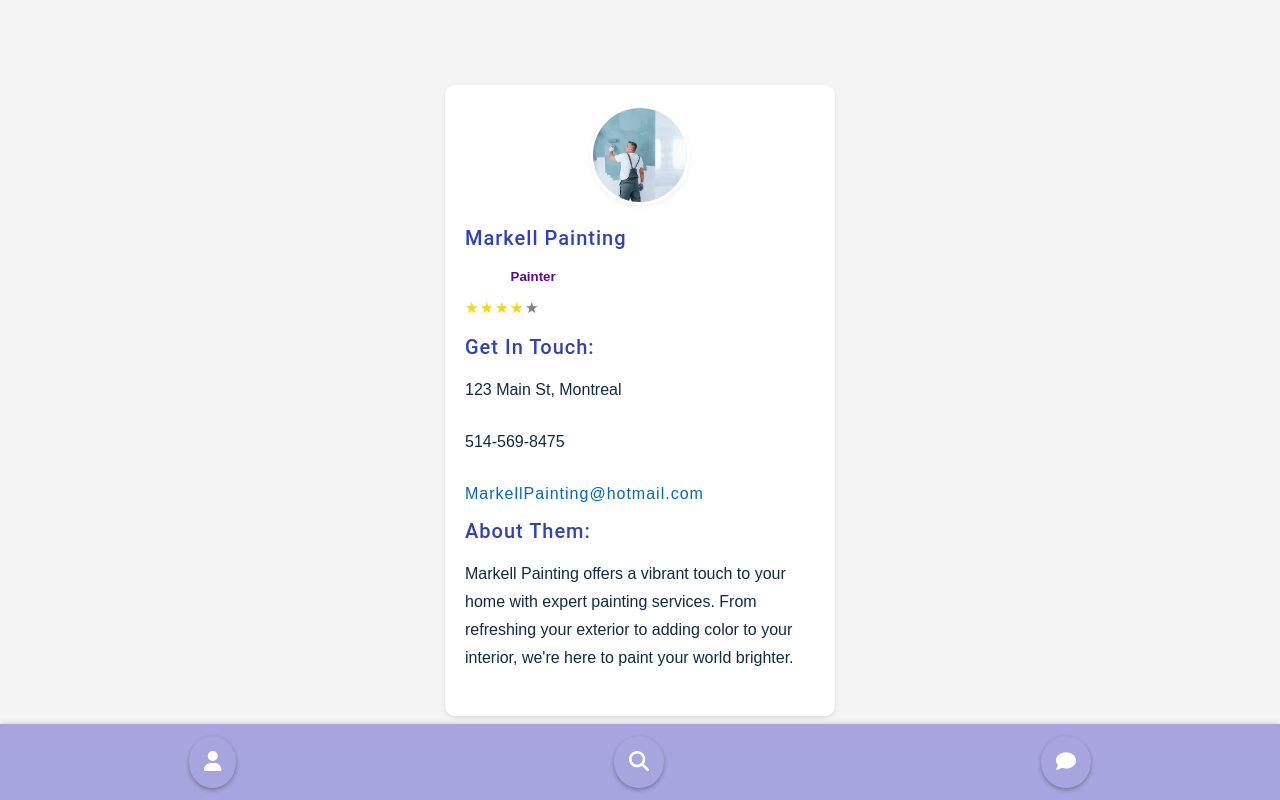
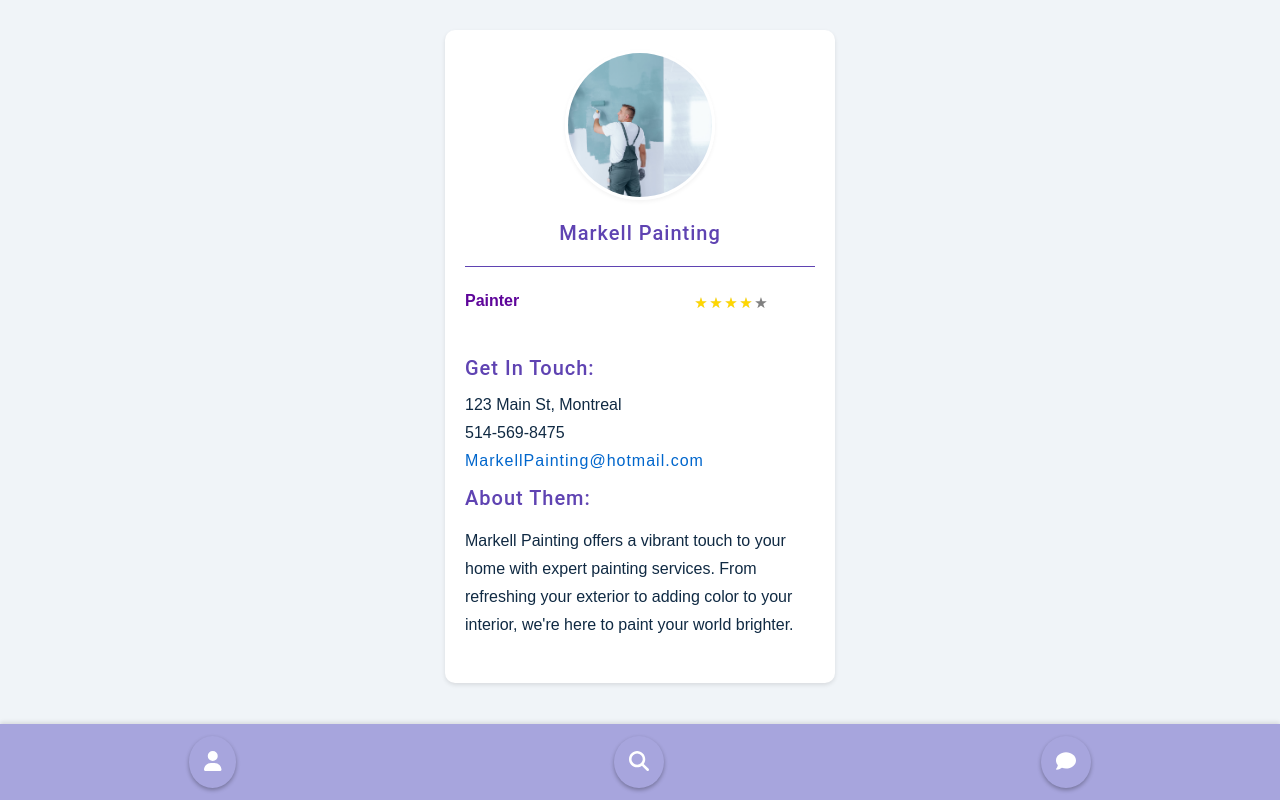
Before and after one commit to laurenrigante/Hire-Me, a React (Create React App) app in the folder hire-me/: page /freelancer/1 in a window 1280 px wide. Built offline with nearby package versions, Linux system fonts and the light colour scheme.

Commit message:
freelancerdetails css update

```diff
--- a/hire-me/src/pages/FreelancerDetails.jsx
+++ b/hire-me/src/pages/FreelancerDetails.jsx
@@ -179,29 +179,37 @@ const FreelancerDetails = () => {
           />
           <div>
             <div className="freelancer-header">
-              <h2>{freelancer.businessName}</h2>
-              <button
+              <h2 className="header1">{freelancer.businessName}</h2>
+              <hr class="horizontal-line"></hr>
+              <div className="label-holder">
+              <div
                 className={`filter-button-${freelancer.freelanceType.toLowerCase()} label`}
+                style={{ textAlign: 'left', padding:"0px" }}
               >
                 {freelancer.freelanceType}
-              </button>
-              <div className="star-rating">
+              </div>
+
+              <div className="star-rating" >
                 {[...Array(5)].map((_, i) => (
                   <span
                     key={i}
                     className={i < freelancer.rating ? "star filled" : "star"}
+
                   >
                     ★
                   </span>
                 ))}
               </div>
-              <h2>Get in touch:</h2> {/* This is the new heading */}
-              <p>{freelancer.Address}</p>
-              <p>{freelancer.phoneNumber}</p>
-              <a href={`mailto:${freelancer.email}`}>{freelancer.email}</a>
-              <h2>About them:</h2> {/* This is the new heading */}
+              </div>
+              <h2 className="header2" >Get in touch:</h2>
+              <p className="info">{freelancer.Address}</p>
+              <p className="info">{freelancer.phoneNumber}</p>
+              <a href={`mailto:${freelancer.email}`} style={{marginTop:"50px"}}>{freelancer.email} </a>
+
+              <h2 className="header2" >About them:</h2>
+
               <p className="freelancer-description">{freelancer.description}</p>
-              {/* More details can be added here as needed */}
+
             </div>
           </div>
         </div>
--- a/hire-me/src/styling/BusinessComponent.css
+++ b/hire-me/src/styling/BusinessComponent.css
@@ -69,14 +69,6 @@ h2 {
   border-radius: 0%;
 }
 
-
-
-
-.details-button:hover {
-  background-color: #7975d6; /* Change background color on hover to the lighter lilac color */
-}
-
-/* Add this to your existing CSS file or create a new one if needed */
 
 .image-and-info {
   display: flex;
--- a/hire-me/src/styling/FreelancerDetails.css
+++ b/hire-me/src/styling/FreelancerDetails.css
@@ -1,28 +1,38 @@
-body,
-html {
-  margin: 0;
-  padding: 0;
-  height: 100%;
-  font-family: "Arial", sans-serif;
-  background: #f4f4f4; /* Assuming a light grey background for any space not covered by elements */
+
+
+/* Header text styles */
+.header1 {
+  color:#5f43b2;/* Changed to purple */
+  font-size: 1.25em; /* Made smaller */
+  margin: 10px 0;
+  text-align: center;
+}
+
+.horizontal-line {
+  border: none; /* Remove default border */
+  border-top: 1px solid#5f43b2;; /* Add a solid line */
+  margin: 20px 0; /* Adjust margin as needed */
 }
 
 /* Header text styles */
-.freelancer-header h2 {
-  color: #2f42bd; /* Changed to purple */
+.header2 {
+  color:#5f43b2;/* Changed to purple */
   font-size: 1.25em; /* Made smaller */
   margin: 10px 0;
   text-align: left;
 }
 
-/* Freelancer rating and info styles */
-.freelancer-rating,
-.freelancer-info p {
-  color: #555;
-  margin-bottom: 5px;
-  text-align: center;
-  font-size: 1.1em; /* Made the text a bit bigger */
+
+.label-holder{
+  display: flex; /* Use flexbox */
+  align-items: center; /* Align items vertically */
+  margin-bottom: 35px;
 }
+
+.star-rating {
+  margin-left: 50%; /* Add margin between the label and stars */
+}
+
 
 /* Main content container */
 .freelancer-details-container {
@@ -31,7 +41,6 @@ html {
   flex-direction: column;
   justify-content: center; /* Center content vertically */
   align-items: center; /* Center content horizontally */
-  min-height: 100vh; /* Use full view height for equal spacing */
   box-sizing: border-box;
   width: 100%; /* Ensure the container spans the full width */
 }
@@ -48,15 +57,14 @@ html {
   display: flex;
   flex-direction: column;
   justify-content: space-between; /* This will be removed to keep contents together */
-  /* Removed height to allow content to define its size */
-  /* Removed the top and transform property to stop forcing it to the center */
+
 }
 
 /* Image styles */
 .freelancer-avatar {
   border-radius: 50%;
-  width: 100px;
-  height: 100px;
+  width: 150px;
+  height: 150px;
   object-fit: cover;
   display: block;
   margin: 0 auto 10px; /* Center the image */
@@ -64,33 +72,12 @@ html {
   box-shadow: 0 2px 4px rgba(0, 0, 0, 0.05);
 }
 
-/* Header text styles */
-.freelancer-header h1 {
-  color: #333;
-  font-size: 1.25em; /* Smaller size for the title */
-  margin: 10px 0;
-  text-align: center;
+
+.info{
+  margin-bottom: 0px;
+  margin-top:0px;
 }
 
-/* Freelancer type label styles */
-.freelancer-type-label {
-  display: inline-block;
-  background-color: #ececec;
-  border-radius: 20px;
-  padding: 5px 15px;
-  margin-bottom: 20px;
-  font-weight: bold;
-  font-size: 1.1em; /* Larger text for the freelancer type */
-}
-
-/* Freelancer rating and info styles */
-.freelancer-rating,
-.freelancer-info p {
-  color: #555;
-  margin-bottom: 5px;
-  text-align: center;
-  font-size: 1.5em; /* Larger text for details */
-}
 
 /* Hyperlink styles */
 a {
--- a/hire-me/src/styling/pagination.css
+++ b/hire-me/src/styling/pagination.css
@@ -8,19 +8,19 @@
     font-size: 17px;
     border: none;
     background-color: var(--backgroundColor);
-    color: #4540db;
+    color:#5f43b2;
     font-weight: 500;
     font-family: Roboto, Arial, Helvetica, sans-serif;
   }
 
   .pagination button:hover {
-    background-color: #4540db;
+    background-color:#5f43b2;
     color: #fff;
   }
 
   #pageButton.active {
     color: white;
-    background-color: #4540db;
+    background-color:#5f43b2;
   }
 
   #pageButton {
@@ -28,12 +28,12 @@
   }
 
   #pageButton.active:hover {
-    background-color: #4540db;
+    background-color: #453183;
     color: #fff;
   }
 
   .next {
-    color: #4540db;
+    color:#5f43b2;
     font-family: Roboto, Arial, Helvetica, sans-serif;
     font-weight: bold;
     padding: 12px 16px;
@@ -43,7 +43,7 @@
   }
 
   .prev {
-    color: #4540db;
+    color: #5f43b2;
     font-weight: bold;
     font-family: Roboto, Arial, Helvetica, sans-serif;
     font-size: 16px;
```
